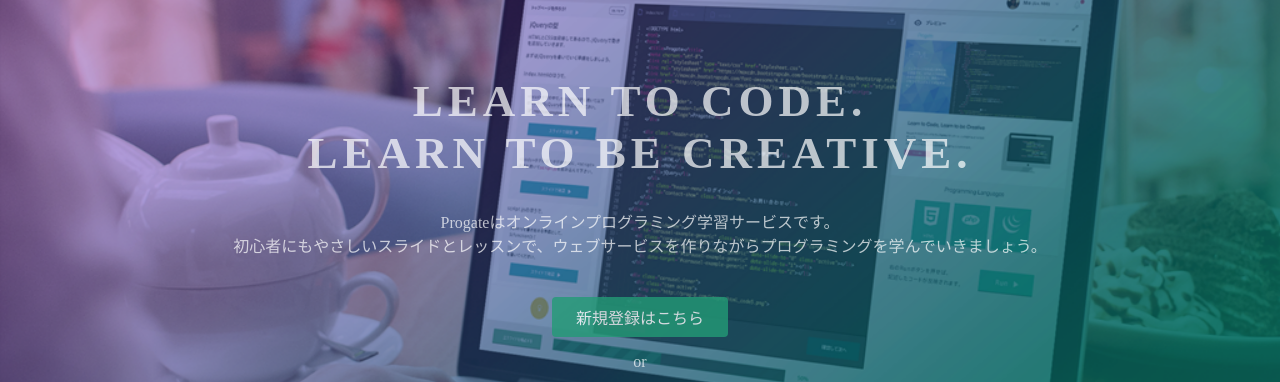
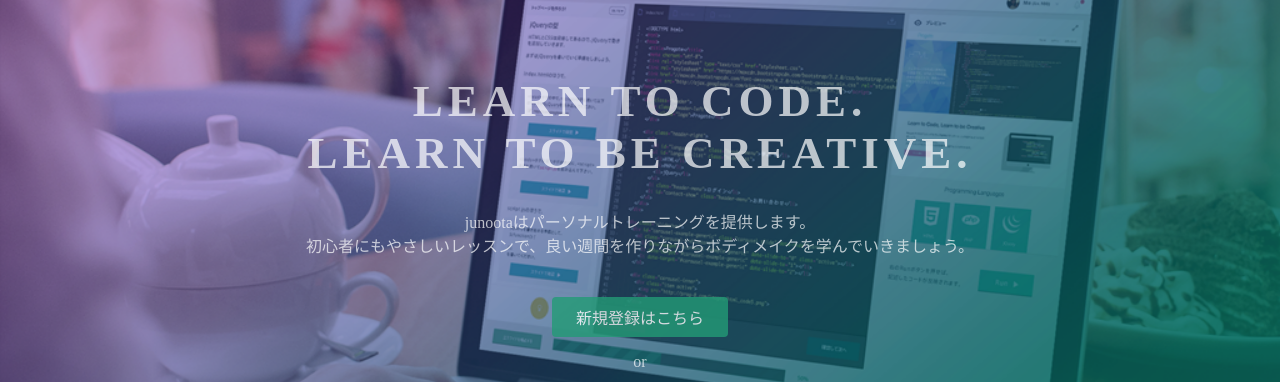
Before and after one commit to junoota0115/junoota0115.github.io, a plain HTML site: page index.html in a window 1280 px wide. Shown: the part 135-517 px from the top of the page. Drawn offline with Linux system fonts and the light colour scheme.

Commit message:
Update index.html

```diff
--- a/index.html
+++ b/index.html
@@ -24,7 +24,7 @@
   <div class="top-wrapper">
     <div class="container">
       <h1>LEARN TO CODE.<br>LEARN TO BE CREATIVE.</h1>
-      <p>Progateはオンラインプログラミング学習サービスです。<br>初心者にもやさしいスライドとレッスンで、ウェブサービスを作りながらプログラミングを学んでいきましょう。</p>
+      <p>junootaはパーソナルトレーニングを提供します。<br>初心者にもやさしいレッスンで、良い週間を作りながらボディメイクを学んでいきましょう。</p>
       <div class="btn-wrapper">
         <a href="#" class="btn signup">新規登録はこちら</a>
         <p>or</p>
```
